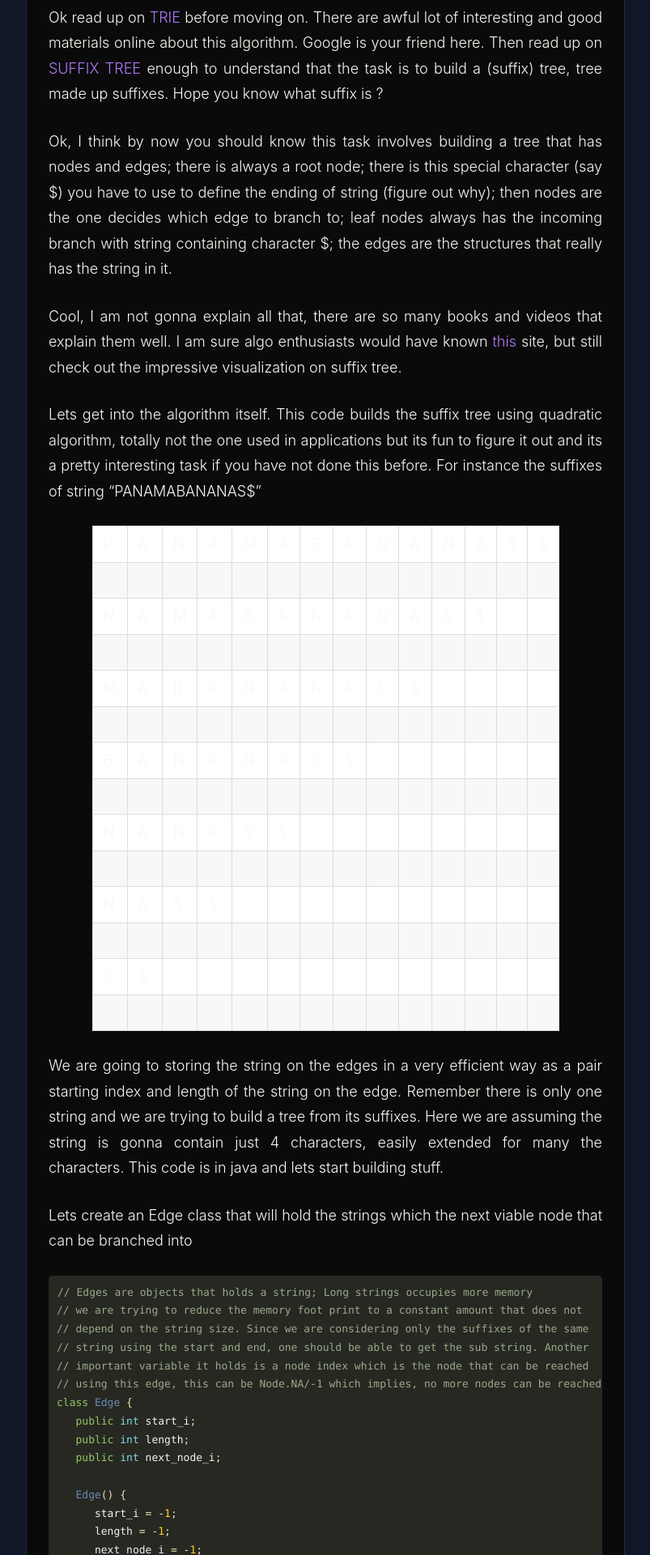
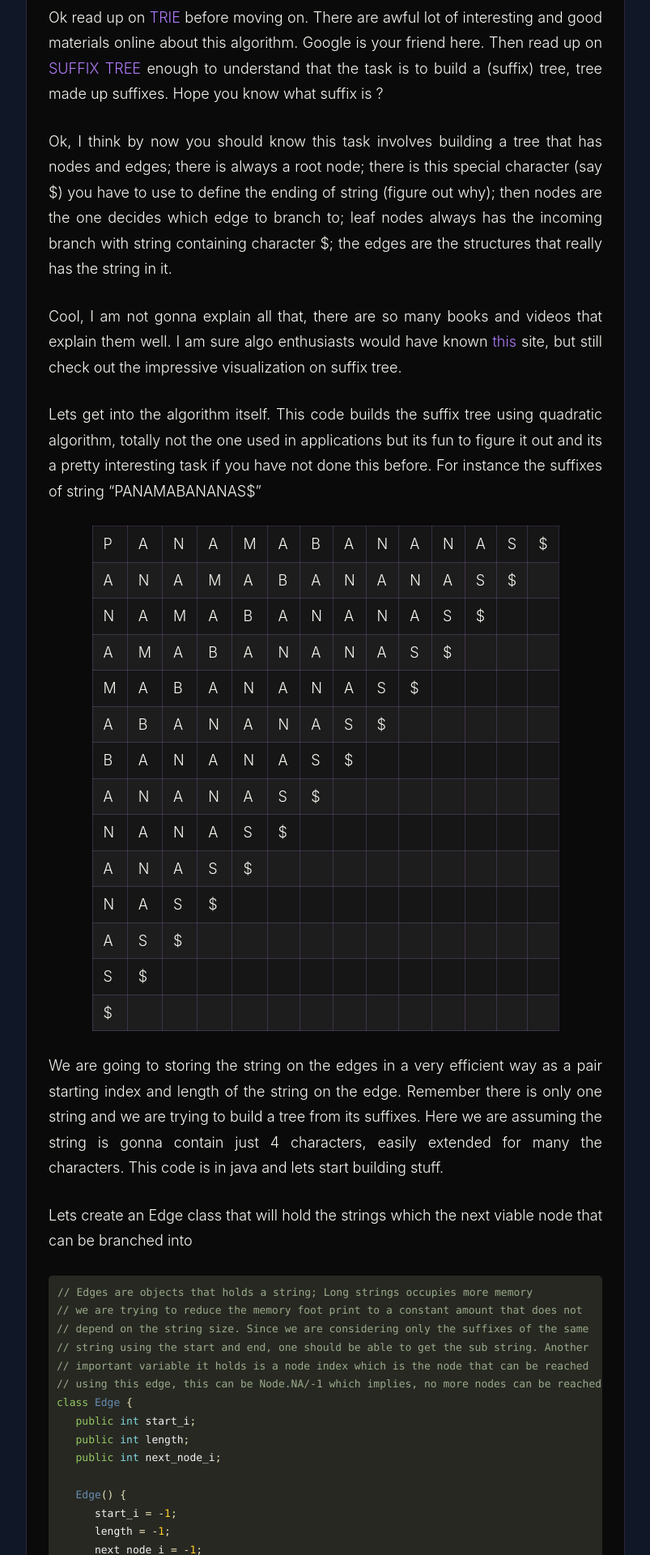
Before and after one commit to bicepjai/bicepjai.github.io, a Jekyll site: the page built from not_posted/2016-11-06-suffix-tree-quadratic.md, in a window 1280 px wide. Shown: the part 535-2455 px from the top of the page at 81% size, without its empty margins (238-1041 px from the left). Built offline with Jekyll 4.4.1, drawn with Linux system fonts in a browser that asks for light colours; nearby versions of some CDN libraries; comment, search, counter and statistics services are not loaded.

Commit message:
Fix Dracula theme - replace hardcoded light colors in tables
Updated table styles to use dark theme compatible colors instead of hardcoded white/light gray backgrounds. This ensures the Dracula dark theme is fully applied across the site.

Changes:
- Replace table background #fff with transparent dark overlay
- Replace alternating row color #f8f8f8 with darker overlay
- Update table borders from #ccc/#ddd to purple theme borders

🤖 Generated with [Claude Code](https://claude.com/claude-code)

Co-Authored-By: Claude <noreply@anthropic.com>

```diff
--- a/_sass/_base.scss
+++ b/_sass/_base.scss
@@ -188,13 +188,13 @@
     }
 
     :not(.highlight)>table tr {
-        background-color: #fff;
-        border-top: 1px solid #ccc
+        background-color: rgba(255, 255, 255, 0.05);
+        border-top: 1px solid rgba(189, 147, 249, 0.2)
     }
 
     :not(.highlight)>table tr th, :not(.highlight)>table tr td {
         padding: 6px 13px;
-        border: 1px solid #ddd
+        border: 1px solid rgba(189, 147, 249, 0.2)
     }
 
     :not(.highlight)>table tr th {
@@ -202,5 +202,5 @@
     }
 
     :not(.highlight)>table tr:nth-child(2n) {
-        background-color: #f8f8f8
+        background-color: rgba(255, 255, 255, 0.08)
     }
```
